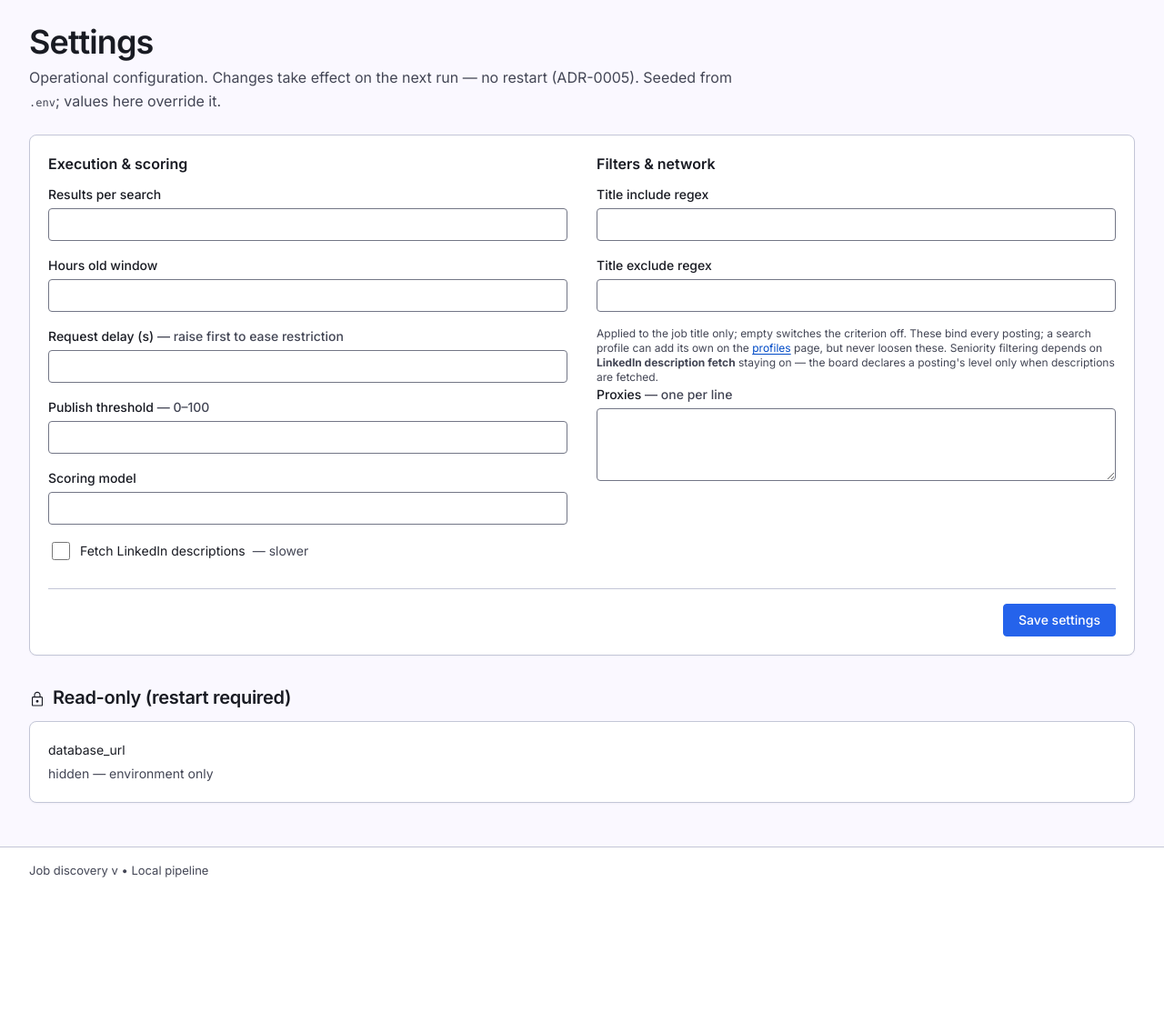
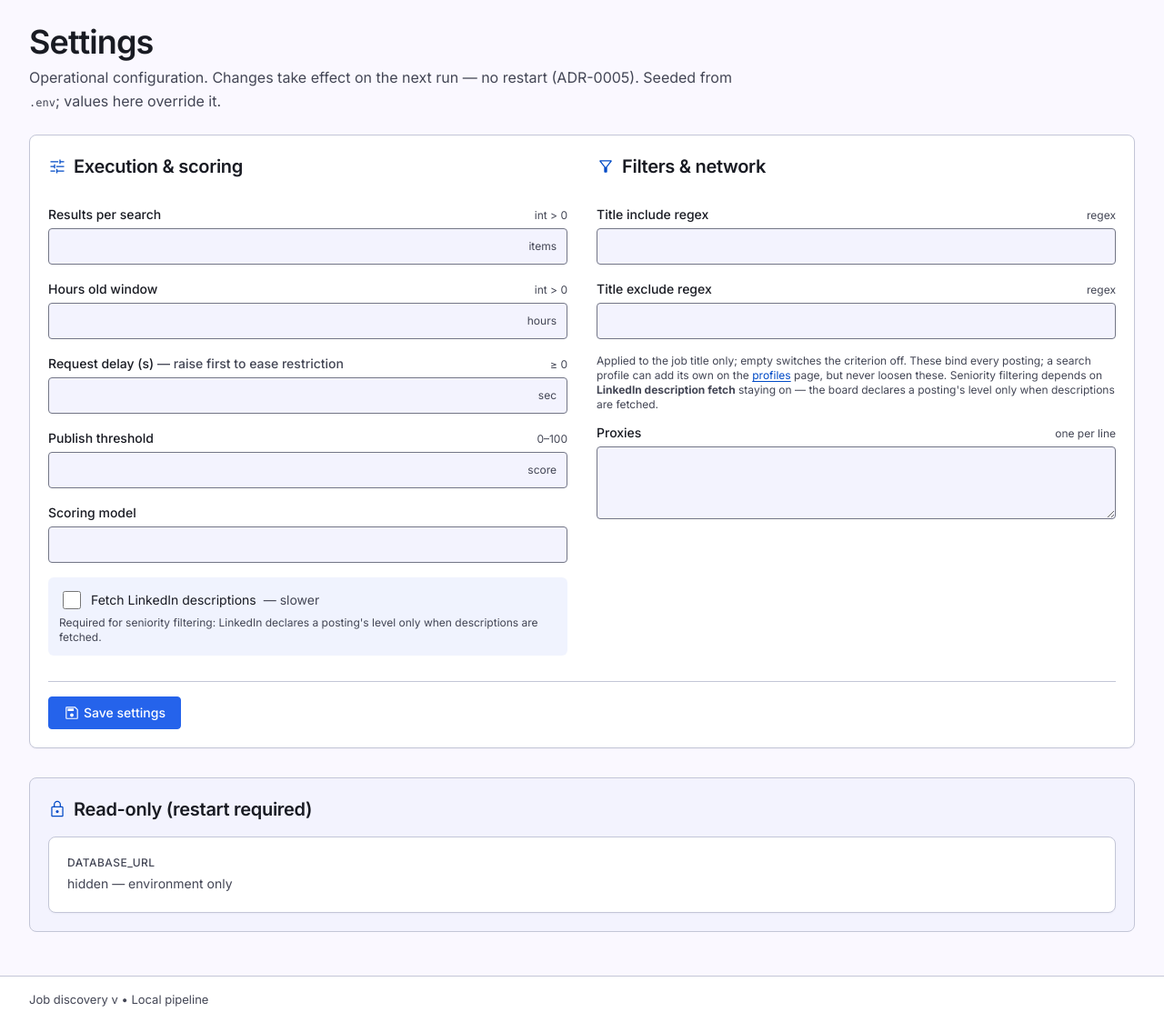
Before and after one commit to MoKenawy/Automatic-Job-search, a Python web app: template app/src/app/web/templates/settings.html in a window 1280 px wide. Shown: the part 57-1181 px from the top of the page at 91% size. Before the commit the page ends 1022 px from the top, so only its background shows below. Run offline with Jinja, Linux system fonts and the light colour scheme; the template is opened without the code that fills it, so the values that code supplies are empty.

Commit message:
feat(ui): Settings to the target design (007 step 7)
Section icons, rule hints and unit suffixes, monospace regex inputs, callout
checkbox, save icon and a read-only panel. Form fields unchanged.
Re-baselines settings snapshots.

Co-Authored-By: Claude Sonnet 5.5 <noreply@anthropic.com>

```diff
--- a/app/src/app/web/templates/settings.html
+++ b/app/src/app/web/templates/settings.html
@@ -1,5 +1,5 @@
 {% extends "base.html" %}
-{% from "_macros.html" import banner, btn_class, card_class, check_class, field_class, hint_class, icon, page_header %}
+{% from "_macros.html" import banner, btn_class, card_class, check_class, field_class, hint_class, icon, page_header, section_header %}
 {% set active = 'settings' %}
 {% block title %}Settings — Job discovery{% endblock %}
 {% block content %}
@@ -13,35 +13,43 @@
 {% endset %}
 {{ page_header('Settings', subtitle) }}
 
-{% macro field(key, label, type='text', hint='') %}
+{# `rule` is the validation rule from services/settings.py, shown right-aligned; `unit` sits inside the input. #}
+{% macro field(key, label, type='text', hint='', rule='', unit='', mono=False) %}
   <div class="{{ field_class() }}">
-    <label for="{{ key }}">{{ label }}{% if hint %}<span class="text-on-surface-variant"> — {{ hint }}</span>{% endif %}</label>
-    <input class="w-full" id="{{ key }}" name="{{ key }}" type="{{ type }}" value="{{ values[key] }}">
+    <span class="flex items-baseline justify-between gap-2">
+      <label for="{{ key }}">{{ label }}{% if hint %}<span class="text-on-surface-variant"> — {{ hint }}</span>{% endif %}</label>
+      {% if rule %}<span class="text-label text-on-surface-variant" aria-hidden="true">{{ rule }}</span>{% endif %}
+    </span>
+    <span class="relative block">
+      <input class="w-full min-h-10 bg-surface-container-low{{ ' font-mono' if mono }}{{ ' pr-16' if unit }}" id="{{ key }}" name="{{ key }}" type="{{ type }}" value="{{ values[key] }}">
+      {% if unit %}<span class="absolute right-3 top-1/2 -translate-y-1/2 text-label text-on-surface-variant pointer-events-none" aria-hidden="true">{{ unit }}</span>{% endif %}
+    </span>
   </div>
 {% endmacro %}
 
 <form method="post" action="/settings" class="{{ card_class() }}">
   <div class="grid grid-cols-1 gap-x-8 md:grid-cols-2">
     <fieldset class="border-0 m-0 p-0 min-w-0">
-      <legend class="p-0 mb-3 font-semibold text-(length:--fs-sm)">Execution &amp; scoring</legend>
-      {{ field('results_per_search', 'Results per search', 'number') }}
-      {{ field('hours_old', 'Hours old window', 'number') }}
-      {{ field('request_delay_seconds', 'Request delay (s)', 'number', 'raise first to ease restriction') }}
-      {{ field('publish_threshold', 'Publish threshold', 'number', '0–100') }}
+      <legend class="p-0 mb-3 float-left w-full">{{ section_header("Execution & scoring", icon_name="tune") }}</legend><div class="clear-both"></div>
+      {{ field('results_per_search', 'Results per search', 'number', rule='int > 0', unit='items') }}
+      {{ field('hours_old', 'Hours old window', 'number', rule='int > 0', unit='hours') }}
+      {{ field('request_delay_seconds', 'Request delay (s)', 'number', 'raise first to ease restriction', rule='≥ 0', unit='sec') }}
+      {{ field('publish_threshold', 'Publish threshold', 'number', rule='0–100', unit='score') }}
       {{ field('scoring_model', 'Scoring model') }}
-      <div class="{{ field_class() }}">
-        <label class="{{ check_class() }}" for="linkedin_fetch_description">
+      <div class="{{ field_class() }} p-3 rounded-md bg-secondary-container/40">
+        <label class="{{ check_class() }} font-medium" for="linkedin_fetch_description">
           <input id="linkedin_fetch_description" name="linkedin_fetch_description" type="checkbox"
                  {{ 'checked' if values['linkedin_fetch_description'] }}>
-          Fetch LinkedIn descriptions<span class="text-on-surface-variant"> — slower</span>
+          Fetch LinkedIn descriptions<span class="text-on-surface-variant font-normal"> — slower</span>
         </label>
+        <p class="m-0 text-label text-on-surface-variant">Required for seniority filtering: LinkedIn declares a posting's level only when descriptions are fetched.</p>
       </div>
     </fieldset>
 
     <fieldset class="border-0 m-0 p-0 min-w-0">
-      <legend class="p-0 mb-3 font-semibold text-(length:--fs-sm)">Filters &amp; network</legend>
-      {{ field('title_include_pattern', 'Title include regex') }}
-      {{ field('title_exclude_pattern', 'Title exclude regex') }}
+      <legend class="p-0 mb-3 float-left w-full">{{ section_header("Filters & network", icon_name="filter_alt") }}</legend><div class="clear-both"></div>
+      {{ field('title_include_pattern', 'Title include regex', rule='regex', mono=True) }}
+      {{ field('title_exclude_pattern', 'Title exclude regex', rule='regex', mono=True) }}
       {# D6 and ADR-0016. The coupling in the second sentence is invisible from
          this screen, and the filter fails open when it bites, so nothing else
          would tell the operator it had happened. #}
@@ -53,25 +61,26 @@
         on — the board declares a posting's level only when descriptions are
         fetched.
       </p>
-      <div class="{{ field_class() }}">
-        <label for="proxies">Proxies<span class="text-on-surface-variant"> — one per line</span></label>
-        <textarea class="w-full" id="proxies" name="proxies" rows="2">{{ values['proxies'] | join('\n') }}</textarea>
+      <div class="{{ field_class() }} mt-3">
+        <span class="flex items-baseline justify-between gap-2"><label for="proxies">Proxies</label><span class="text-label text-on-surface-variant" aria-hidden="true">one per line</span></span>
+        <textarea class="w-full bg-surface-container-low font-mono" id="proxies" name="proxies" rows="2">{{ values['proxies'] | join('\n') }}</textarea>
       </div>
     </fieldset>
   </div>
 
   <div class="flex flex-wrap items-center gap-x-4 gap-y-3 mt-3 pt-4 border-t border-outline-variant">
-    <span class="flex-1"></span>
-    <button class="{{ btn_class('primary') }}" type="submit">Save settings</button>
+    <button class="{{ btn_class('primary') }}" type="submit">{{ icon('save') }}Save settings</button>
   </div>
 </form>
 
-<h2>{{ icon('lock', cls='mr-2') }}Read-only (restart required)</h2>
-<div class="grid grid-cols-[repeat(auto-fit,minmax(14rem,1fr))] gap-3">
-  {% for key, value in readonly.items() %}
-  <div class="{{ card_class() }} flex flex-col gap-1 [word-break:break-word]"><span>{{ key }}</span><span>{{ value }}</span></div>
-  {% endfor %}
-  <div class="{{ card_class() }} flex flex-col gap-1 [word-break:break-word]"><span>database_url</span><span class="text-on-surface-variant">hidden — environment only</span></div>
-</div>
+<section class="mt-8 p-5 rounded-lg border border-outline-variant bg-surface-container-low" aria-label="Read-only configuration">
+  {% call section_header("Read-only (restart required)", icon_name="lock") %}{% endcall %}
+  <div class="grid grid-cols-[repeat(auto-fit,minmax(14rem,1fr))] gap-3">
+    {% for key, value in readonly.items() %}
+    <div class="{{ card_class() }} flex flex-col gap-1 [word-break:break-word]"><span class="uppercase text-on-surface-variant text-label font-medium tracking-label-sm">{{ key }}</span><span class="font-semibold text-on-surface">{{ value }}</span></div>
+    {% endfor %}
+    <div class="{{ card_class() }} flex flex-col gap-1 [word-break:break-word]"><span class="uppercase text-on-surface-variant text-label font-medium tracking-label-sm">database_url</span><span class="text-on-surface-variant">hidden — environment only</span></div>
+  </div>
+</section>
 
 {% endblock %}
```
Also changed, not shown: specs/007-ui-target-parity/plan.md (+2 -1 lines), specs/007-ui-target-parity/tasks.md (+1 -1 lines), specs/007-ui-target-parity/verification.md (+7 -0 lines), app/src/app/web/static/css/app.css, app/tests/__snapshots__/test_visual/test_page_matches_baseline/settings-1280-dark.png, app/tests/__snapshots__/test_visual/test_page_matches_baseline/settings-1280-light.png, app/tests/__snapshots__/test_visual/test_page_matches_baseline/settings-375-dark.png, app/tests/__snapshots__/test_visual/test_page_matches_baseline/settings-375-light.png.
